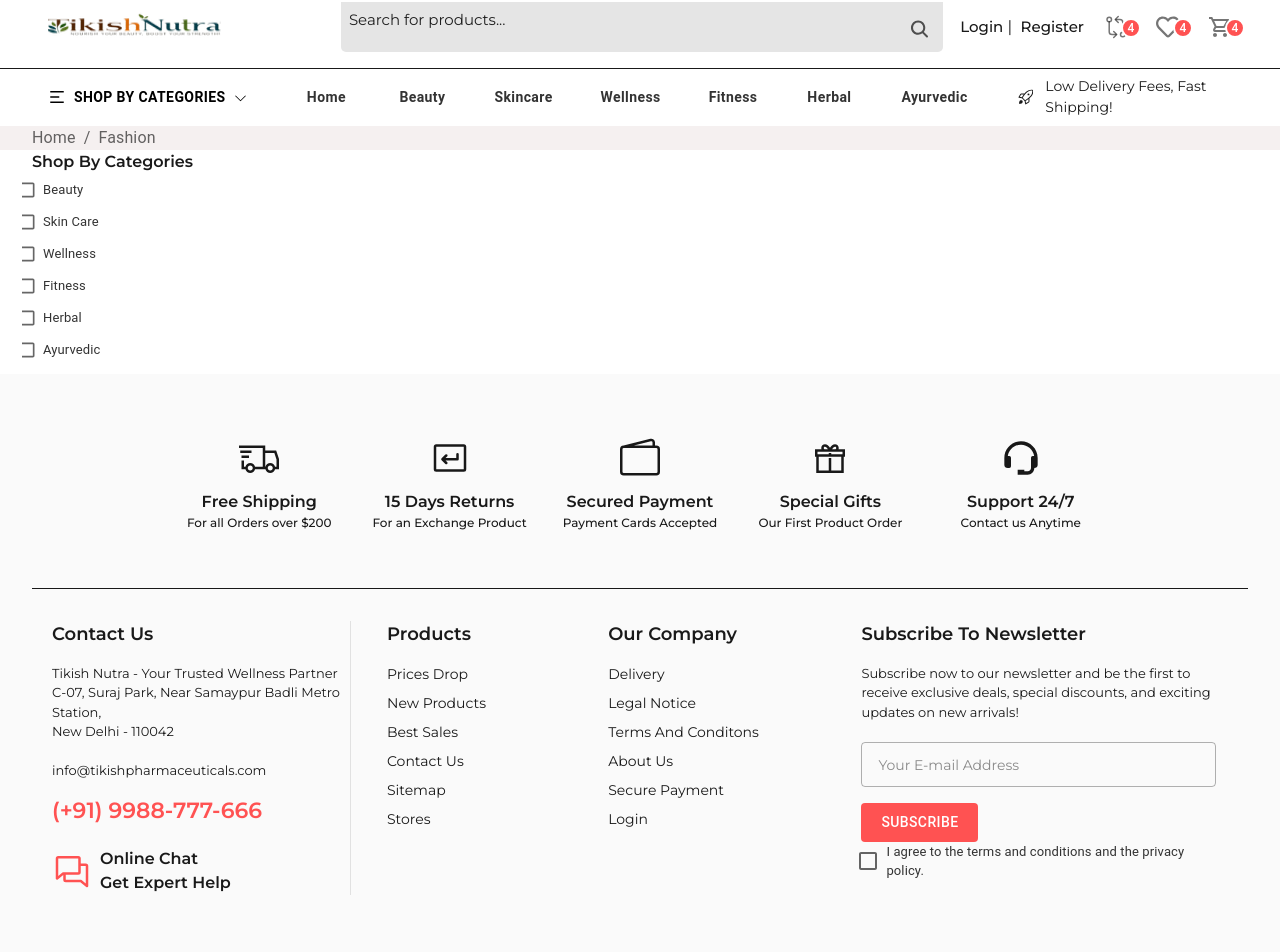
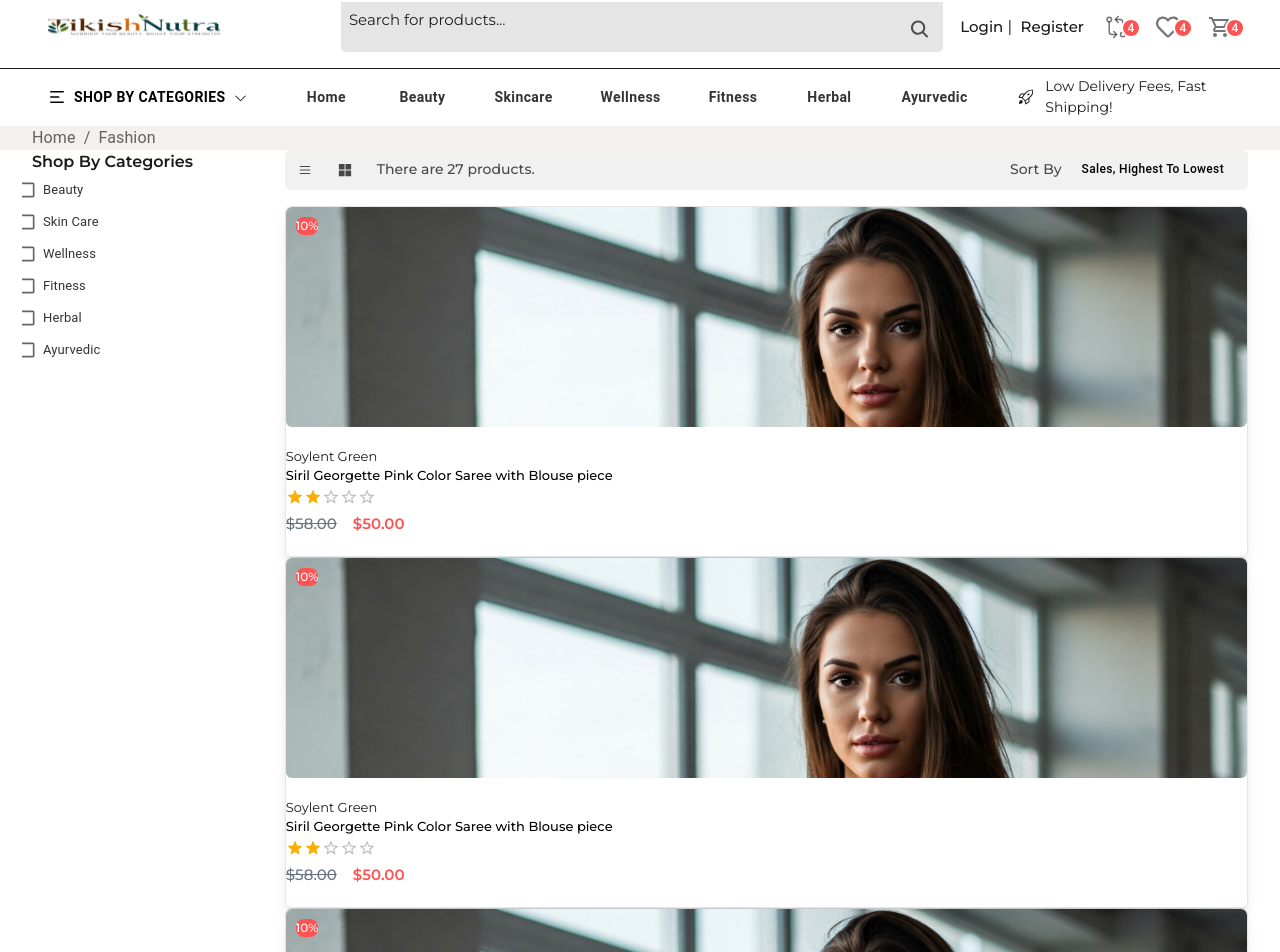
Before and after one commit to Abhishek-baghel/E-commerce-full-stack-website, a React (Vite) app: page /ProductListing in a window 1280 px wide. Shown: the part 40-992 px from the top of the page. Built offline with nearby package versions, Linux system fonts and the light colour scheme.

Commit message:
local update

```diff
--- a/src/Pages/ProductListing/index.jsx
+++ b/src/Pages/ProductListing/index.jsx
@@ -1,15 +1,32 @@
 import React from 'react';
+
 import Typography from '@mui/material/Typography';
 import Breadcrumbs from '@mui/material/Breadcrumbs';
 import Link from '@mui/material/Link';
 import Sidebar from '../../components/Sidebar';
+import ProductItem from '../../components/ProductItem';
+import Button  from '@mui/material/Button';
+import { IoGridSharp } from "react-icons/io5";
+import { LuMenu } from "react-icons/lu";
+import Menu from '@mui/material/Menu';
+import MenuItem from '@mui/material/MenuItem';
 
-function handleClick(event) {
-    event.preventDefault();
-    console.info('You clicked a breadcrumb.');
-}
+
+// function handleClick(event) {
+//     event.preventDefault();
+//     console.info('You clicked a breadcrumb.');
+// }
 
 const ProductListing = () => {
+    const [anchorEl, setAnchorEl] = React.useState(null);
+    const open = Boolean(anchorEl);
+    const handleClick = (event) => {
+      setAnchorEl(event.currentTarget);
+    };
+    const handleClose = () => {
+      setAnchorEl(null);
+    };
+
     return (
         <section className="py-5">
             <div className="container">
@@ -33,6 +50,76 @@ const ProductListing = () => {
                     <div className="sidebarWrapper w-[20%] h-full bg white ">
                         <Sidebar /> {/* Changed <sidebar /> to <Sidebar /> */}
                     </div>
+
+                    <div className='rightContent w-[80%] py-3'>
+                        <div className='bg-[#f1f1f1] p-2 w-full !mb-4 rounded-md
+                        flex items-center justify-between'>
+                        <div className='col1 flex items-center'>
+                        <Button className='!w-[40px] !h-[40px] !min-w-[40px]
+                            !rounded-full !text-[#000]'><LuMenu className='text-[rgba(0,0,0,0.7)]'/></Button>
+
+                            <Button className='!w-[40px] !h-[40px] !min-w-[40px]
+                            !rounded-full !text-[#000]'><IoGridSharp className='text-[rgba(0,0,0,0.7)]'/>
+                            </Button>
+                            <span className='text-[14px] font-[500] !pl-3 text-[rgba(0,0,0,0.7)]'>There are 27 products.</span>
+
+                        </div>
+
+                        <div className="col2 ml-auto flex items-center justify-end gap-3 !pr-4">
+          <span className="text-[14px] font-[500] pl-3 text-[rgba(0,0,0,0.7)]">
+            Sort By
+          </span>
+
+          <Button
+        id="basic-button"
+        aria-controls={open ? 'basic-menu' : undefined}
+        aria-haspopup="true"
+        aria-expanded={open ? 'true' : undefined}
+        onClick={handleClick}
+        className=' !text-[12px] !text-[#000] !capitalize '
+      >
+        Sales, highest to lowest
+      </Button>
+
+          <Menu
+        id="basic-menu"
+        anchorEl={anchorEl}
+        open={open}
+        onClose={handleClose}
+        MenuListProps={{
+          'aria-labelledby': 'basic-button',
+        }}
+      >
+        <MenuItem onClick={handleClose}
+        className='!bg-white !text-[12px] !text-[#000] !capitalize  !border-2 !border-[#000]'>
+          Sales, highest to lowest</MenuItem>
+        <MenuItem onClick={handleClose}>Relevance</MenuItem>
+        <MenuItem onClick={handleClose}>Name, A to Z</MenuItem>
+        <MenuItem onClick={handleClose}>Name, Z to A</MenuItem>
+        <MenuItem onClick={handleClose}>Name, A to Z</MenuItem>
+        <MenuItem onClick={handleClose}>Price, low to high</MenuItem>
+        <MenuItem onClick={handleClose}>Price, high to low</MenuItem>
+      </Menu>
+
+
+        </div>
+
+
+                        </div>
+                        <div className='grid grid-cols-4 md:grid-cols-4 gap-4'></div>
+                        <ProductItem/>
+                        <ProductItem/>
+                        <ProductItem/>
+                        <ProductItem/>
+                        <ProductItem/>
+                        <ProductItem/>
+                        <ProductItem/>
+                        <ProductItem/>
+                        <ProductItem/>
+                        <ProductItem/>
+
+                    </div>
+
                 </div>
             </div>
         </section>
```
Also changed, not shown: src/Pages/Home/index.jsx (line endings or trailing spaces).
